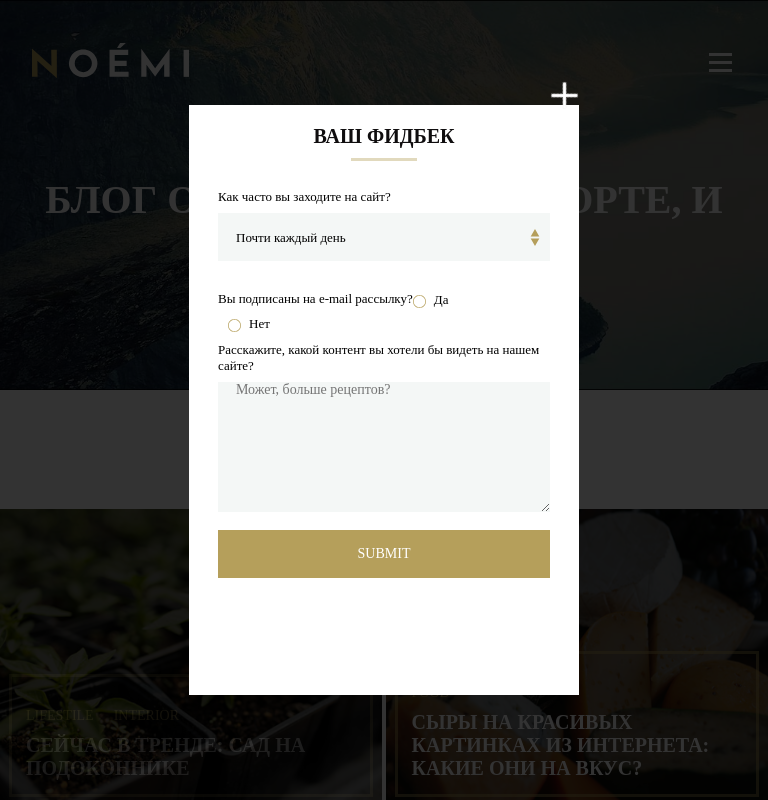
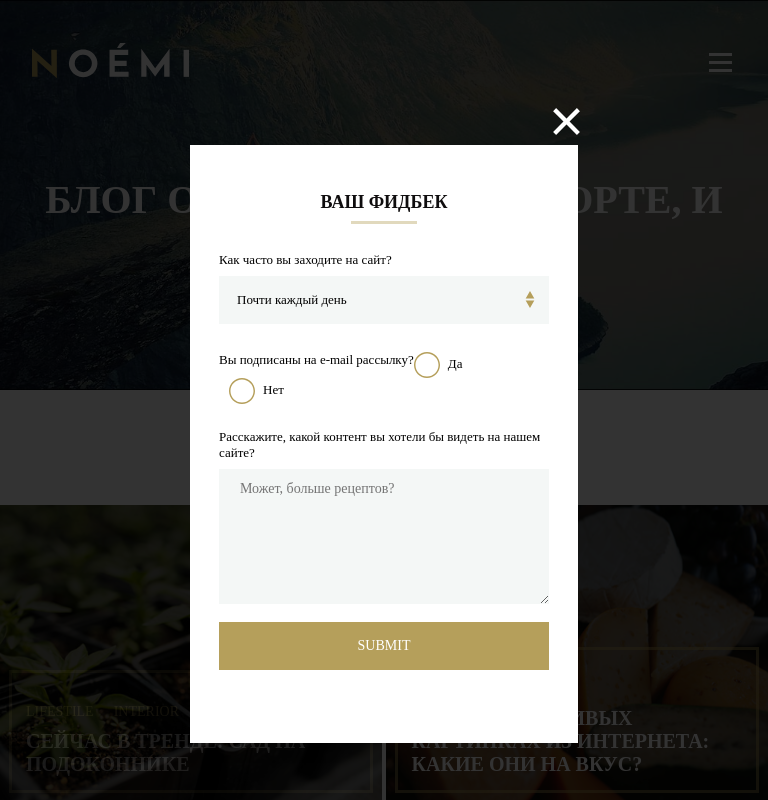
Before and after one commit to nickq121q/mq-diplom, a plain HTML site: page index.html in a window 768 px wide. Shown: the top 800 px of the page. Drawn offline with Linux system fonts and the light colour scheme; a web font is replaced by a local one.

Commit message:
Update styles.css

```diff
--- a/css/styles.css
+++ b/css/styles.css
@@ -1,11 +1,11 @@
 @font-face {
     font-family: OpenSans-Regular;
-    src: url(https://netology-code.github.io/html-2-diploma/sources/fonts/OpenSans-Regular.woff);
+    src: url(fonts/OpenSans-Regular.woff);
 }
 
 @font-face {
     font-family: OpenSans-Bold;
-    src: url(https://netology-code.github.io/html-2-diploma/sources/fonts/OpenSans-Bold.woff);
+    src: url(fonts/OpenSans-Bold.woff);
 }
 
 * {
@@ -50,10 +50,11 @@
 .your-feedback-window {
     display: flex;
     flex-direction: column;
-    max-width: 332px;
-    max-height: 550px;
+    box-sizing: border-box;
+    max-width: 388px;
+    max-height: 590px;
     text-align: center;
-    padding: 20px 29px;
+    padding: 47px 29px;
     position: absolute;
     top: 0;
     right: 0;
@@ -65,34 +66,15 @@
 
 #chexkbox-window {
     position: fixed;
-}
-
-#chexkbox-window {
     opacity: 0;
 }
 
 .window-btn {
     position: fixed;
-    top: calc(50% - 315px);
-    right: calc(50% - 191px);
-    width: 21px;
-    height: 21px;
+    width: 18px;
+    top: calc(50% - 319px);
+    right: calc(50% - 196px);
     z-index: 4;
-    transform: rotate(45deg);
-}
-
-.window-btn > span,
-.window-btn > span::after {
-    display: block;
-    width: 100%;
-    height: 3px;
-
-    background-color: #fff;
-}
-
-.window-btn > span::after {
-    transform: rotate(90deg);
-    content: '';
 }
 
 #chexkbox-window:checked ~ .window-background,
@@ -132,6 +114,7 @@
     display: flex;
     flex-wrap: wrap;
     padding-right: 80px;
+    padding-bottom: 15px;
 }
 
 .radio-group:nth-child(3) {
@@ -147,13 +130,13 @@
     content: "";
     display: inline-flex;
 
-    width: 13px;
-    height: 13px;
+    width: 20px;
+    height: 20px;
 
     background-image: url("svg/form-empty-circle.svg");
     background-repeat: no-repeat;
     background-position: center center;
-    background-size: 13px;
+    background-size: 20px;
 }
 
 .span-your-feedback {
@@ -189,7 +172,13 @@
 }
 
 .form-hint-field {
-    min-height: 130px;
+    min-width: 330px;
+    min-height: 40px;
+    max-width: 330px;
+    max-height: 160px;
+    height: 135px;
+    padding: 12px 21px;
+    font-size: 14px;
 }
 
 .header {
@@ -322,7 +311,7 @@
     width: 66px;
     height: 3px;
     background-color: #e1d9bd;
-    margin: 10px auto 28px;
+    margin: 8px auto 28px;
 }
 
 .now-in-trend-blocks {
@@ -963,12 +952,12 @@
 }
 
 .your-feedback-field {
-    background-image: url("svg/form-arrows.svg");
+    background-image: url(svg/form-arrows.svg);
     background-repeat: no-repeat;
-    background-position: right 10px center;
+    background-position: right 14px center;
     background-size: 10px;
     font-size: 13px;
-    margin-bottom: 30px;
+    margin-bottom: 28px;
 }
 
 @media (max-width: 1199px) {
@@ -1070,6 +1059,29 @@
 
 
 @media (min-width: 641px) and (max-width: 1199px) {
+    .window-btn {
+        top: calc(50% + 5.725vw - 336px);
+        width: 27px;
+        height: 0;
+    }
+
+    .your-feedback-window {
+        top: 11.45vw;
+        right: 0;
+        bottom: 0;
+        left: 0;
+        max-height: 598px;
+    }
+
+    .block-heading {
+        font-size: 18px;
+    }
+
+    .radio-group-text::before {
+    width: 26px;
+    height: 26px;
+    background-size: 26px;
+}
 
     .header {
         max-height: 390px;
```
